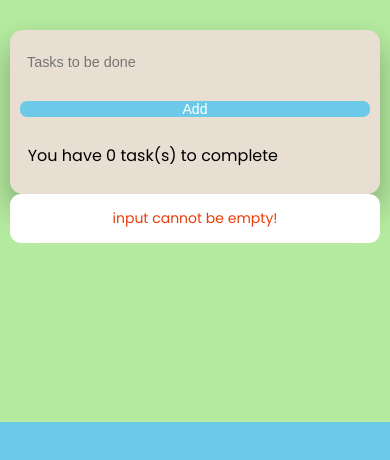
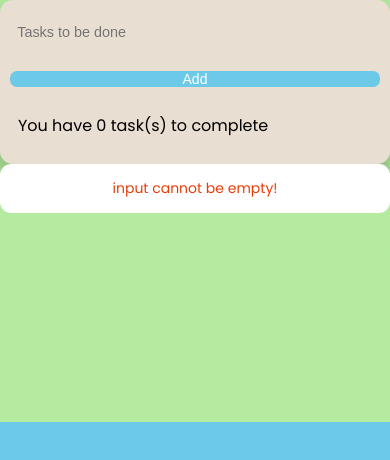
Before and after one commit to Philiposunlola/TO-DO-List, a plain HTML site: page index.html in a window 390 px wide. Drawn offline with Linux system fonts and the light colour scheme.

Commit message:
Update style.css

```diff
--- a/style.css
+++ b/style.css
@@ -158,14 +158,21 @@ body {
     display: none;
 }
 
-/* Media query for smaller devices */
+/* Media query for smaller devices (up to 600px) */
 @media only screen and (max-width: 600px) {
+    .app {
+        width: 100%; /* Full width on mobile */
+        left: auto; /* Remove left and right positioning */
+        right: auto;
+        top: 0; /* Adjust top position as needed */
+    }
+
     .container {
-        padding: 10px;
+        padding: 10px; /* Increase padding for better spacing */
     }
 
     #wrapper {
-        grid-template-columns: 1fr;
+        grid-template-columns: 1fr; /* Single column layout on mobile */
     }
 
     #wrapper input[type="text"] {
@@ -185,3 +192,13 @@ body {
         font-size: 14px;
     }
 }
+
+/* Media query for small devices (up to 768px) */
+@media only screen and (max-width: 768px) {
+    /* Add your styles for small devices here */
+}
+
+/* Media query for medium devices (up to 992px) */
+@media only screen and (max-width: 992px) {
+    /* Add your styles for medium devices here */
+}
```
